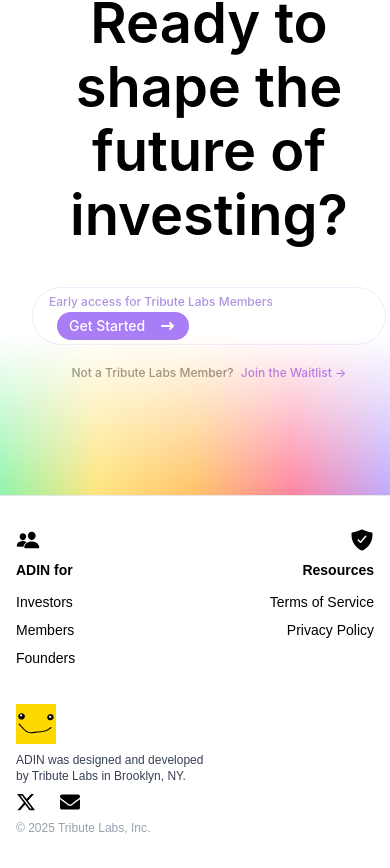
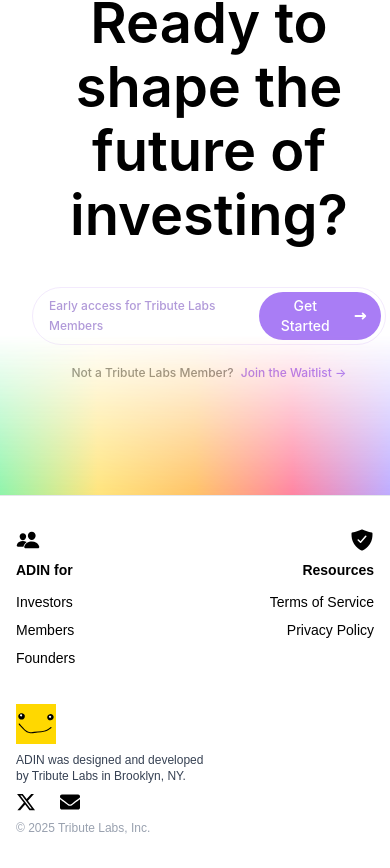
Before and after one commit to prashant-pilla/Tribute-UI, a Next.js app in the folder adin-landing-page/: page /investors in a window 390 px wide. Shown: the part 7338-8206 px from the top of the page. Built offline with nearby package versions, Linux system fonts and the light colour scheme.

Commit message:
refine cta investors

```diff
--- a/adin-landing-page/src/app/investors/page.tsx
+++ b/adin-landing-page/src/app/investors/page.tsx
@@ -375,14 +375,14 @@
           </h2>
           <div className="flex flex-col items-center">
             <div
-              className="flex items-center border rounded-[32px] flex-wrap sm:flex-nowrap"
+              className="flex items-center border rounded-[32px]"
               style={{
                 border: '1px solid #F3EAFD',
                 background: '#FFF',
                 padding: '4px 4px 4px 16px',
                 marginBottom: 10,
               }}
-            >
+              >
               <span
                 className="text-[12px] sm:text-[16px] font-medium"
                 style={{
```
